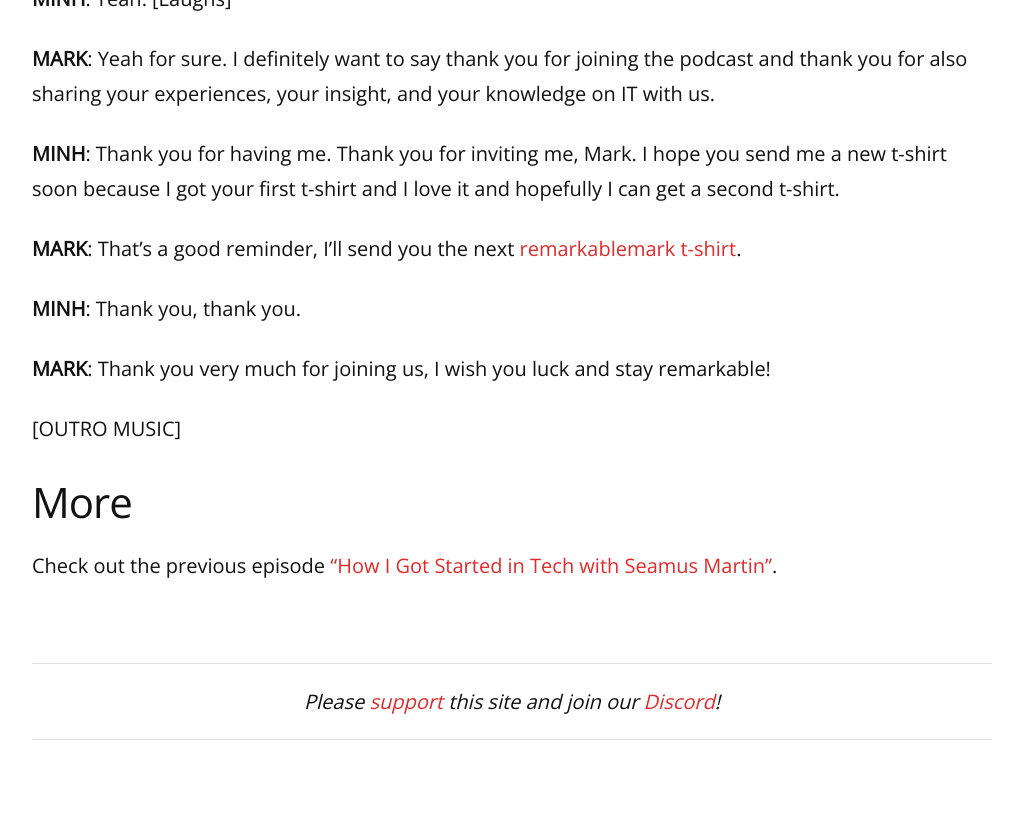
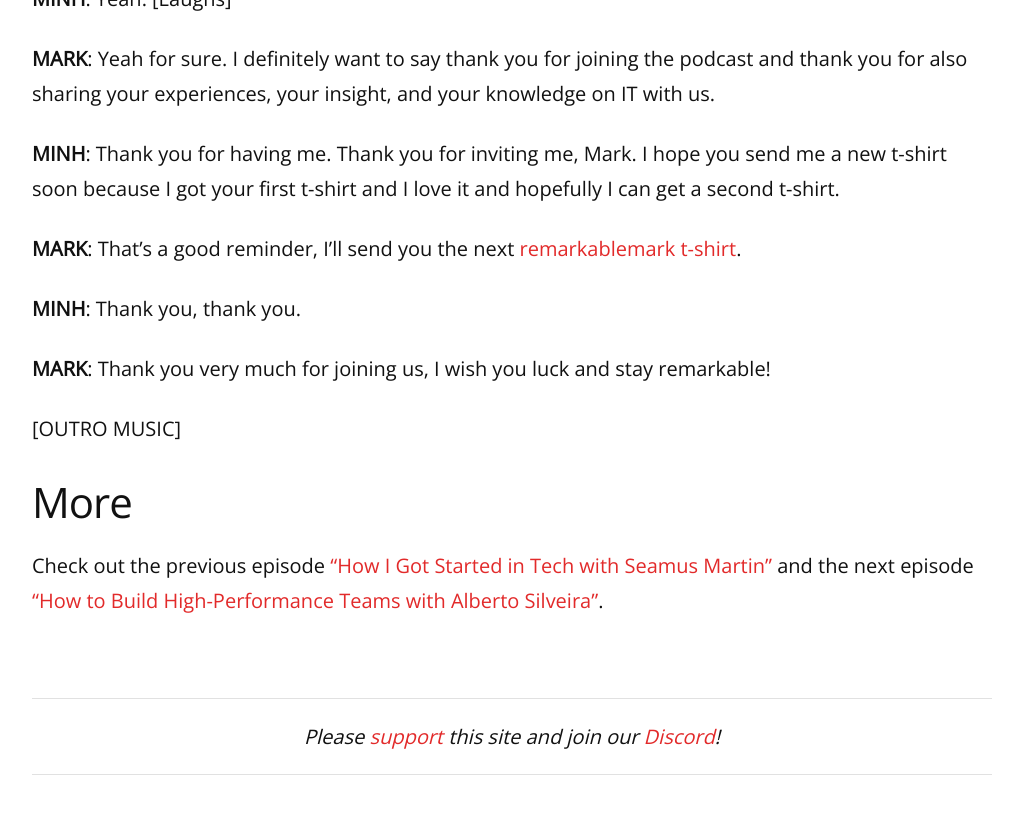
Before and after one commit to remarkablemark/remarkablemark.github.io, a Jekyll site: the page built from _posts/2021/2021-12-17-remarkable-podcast-how-i-got-into-it-with-minh-nguyen.md, in a window 1280 px wide and 900 px high, scrolled down 11838 px. Shown: the top 814 px of the window, without its empty margins (128-1151 px from the left). Built offline with Jekyll 4.4.1, drawn with Linux system fonts in a browser that asks for light colours; comment, search, counter and statistics services are not loaded.

Commit message:
feat(posts): update "Remarkable Podcast 2: How I Got into IT with Minh Nguyen"
Post: 2021-12-17-remarkable-podcast-how-i-got-into-it-with-minh-nguyen.md

Update links.

```diff
--- a/_posts/2021/2021-12-17-remarkable-podcast-how-i-got-into-it-with-minh-nguyen.md
+++ b/_posts/2021/2021-12-17-remarkable-podcast-how-i-got-into-it-with-minh-nguyen.md
@@ -14,7 +14,7 @@
 
 <iframe width="100%" height="166" scrolling="no" frameborder="no" allow="autoplay" src="https://w.soundcloud.com/player/?url=https%3A//api.soundcloud.com/tracks/1179912448&color=%23ff5500&auto_play=false&hide_related=false&show_comments=true&show_user=true&show_reposts=false&show_teaser=true"></iframe><div style="font-size: 10px; color: #cccccc;line-break: anywhere;word-break: normal;overflow: hidden;white-space: nowrap;text-overflow: ellipsis; font-family: Interstate,Lucida Grande,Lucida Sans Unicode,Lucida Sans,Garuda,Verdana,Tahoma,sans-serif;font-weight: 100;"><a href="https://soundcloud.com/remarkablemark" title="remarkablemark" target="_blank" style="color: #cccccc; text-decoration: none;">remarkablemark</a> · <a href="https://soundcloud.com/remarkablemark/how-i-got-into-it-with-minh-nguyen" title="Remarkable Podcast 2: How I Got into IT with Minh Nguyen" target="_blank" style="color: #cccccc; text-decoration: none;">Remarkable Podcast 2: How I Got into IT with Minh Nguyen</a></div>
 
-Listen on [Spotify](https://open.spotify.com/episode/3EH0lhw0nBD3u7BWNVK6Qe) or [Apple](https://podcasts.apple.com/us/podcast/remarkable-podcast/id1530865268).
+Listen on [Spotify](https://open.spotify.com/episode/3EH0lhw0nBD3u7BWNVK6Qe) or [Apple](https://podcasts.apple.com/us/podcast/remarkable-podcast-2-how-i-got-into-it-with-minh-nguyen/id1530865268?i=1000545327416).
 
 ## Description
 
@@ -174,4 +174,4 @@
 
 ## More
 
-Check out the previous episode ["How I Got Started in Tech with Seamus Martin"]({% post_url 2020/2020-09-07-remarkable-podcast-1 %}).
+Check out the previous episode ["How I Got Started in Tech with Seamus Martin"]({% post_url 2020/2020-09-07-remarkable-podcast-1 %}) and the next episode ["How to Build High-Performance Teams with Alberto Silveira"]({% post_url 2022/2022-06-26-remarkable-podcast-3-how-to-build-high-performance-teams-with-alberto-silveira %}).
```
